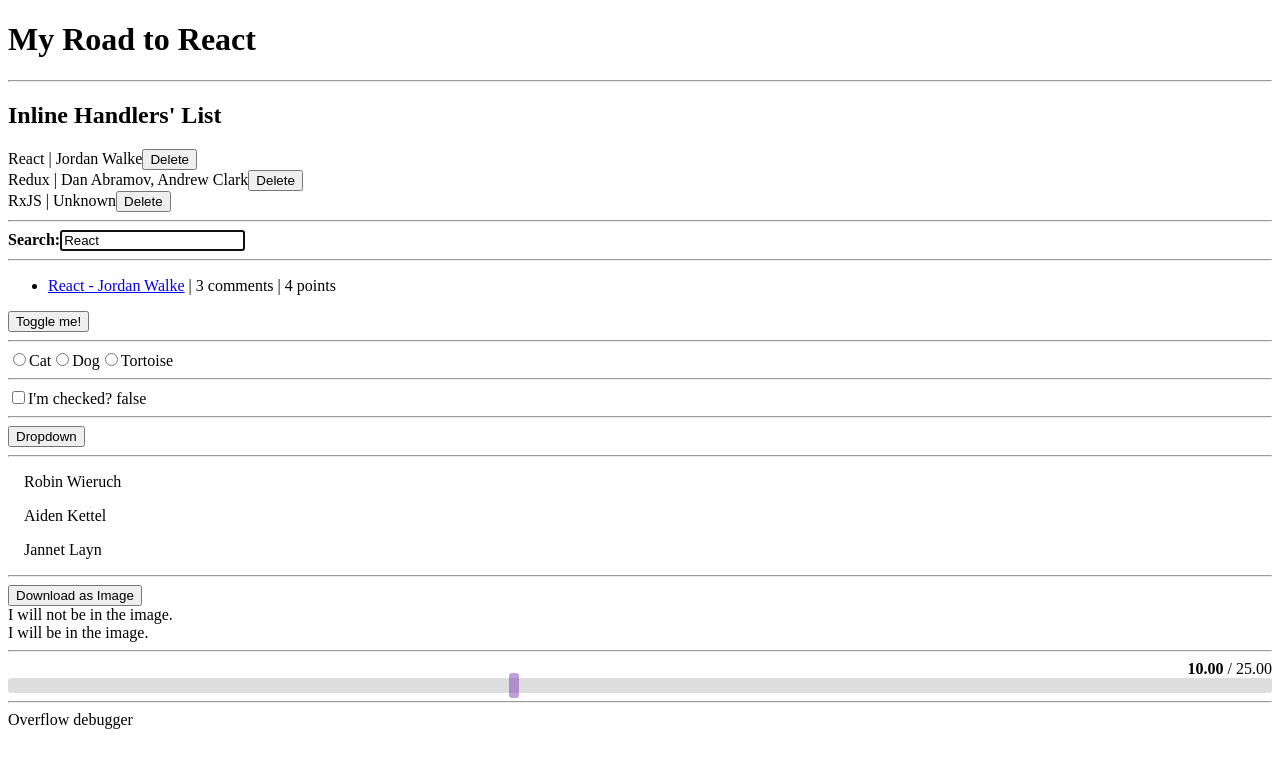
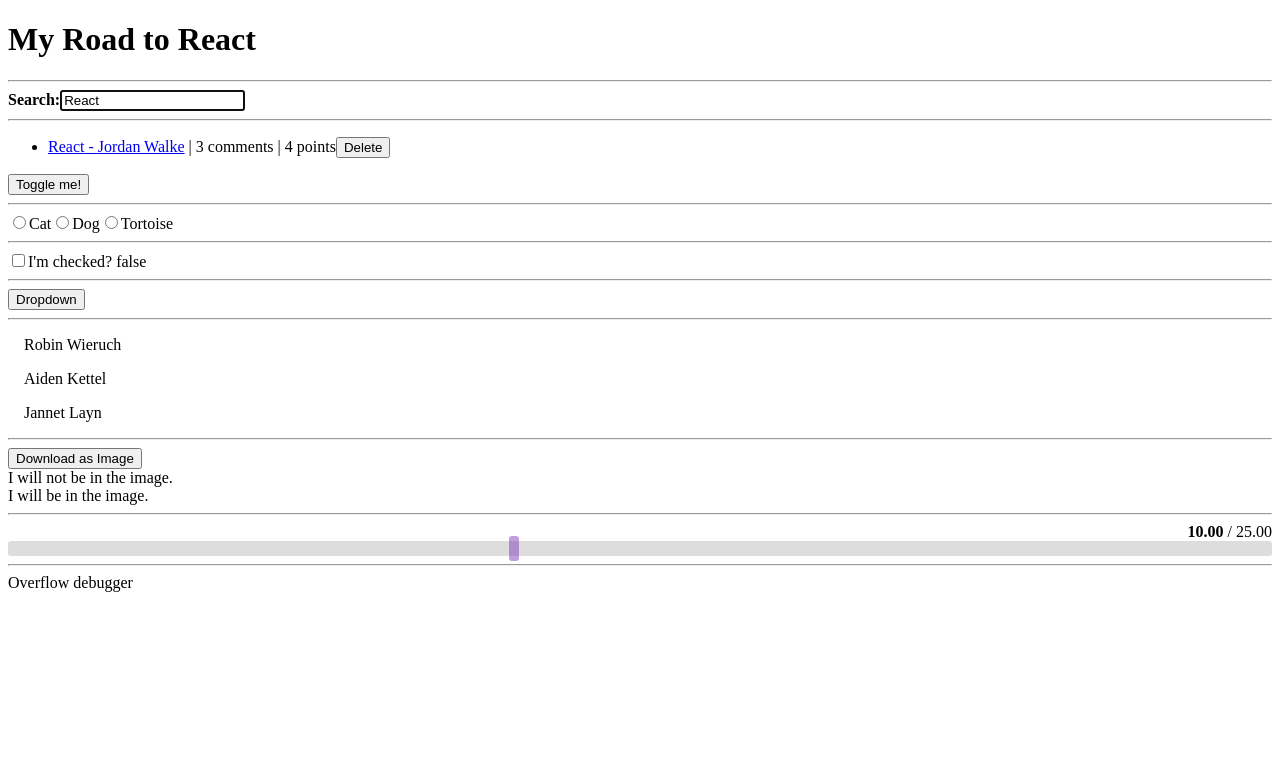
Before and after one commit to DiazAilan/road-to-react, a React (Vite) app: page / in a window 1280 px wide. Shown: the top 768 px of the page. Built offline with nearby package versions, Linux system fonts and the light colour scheme.

Commit message:
refactor: conciliate List & InlineHandlersList in a single StoriesList external component to avoid functionality duplication

```diff
--- a/src/App.tsx
+++ b/src/App.tsx
@@ -2,19 +2,15 @@
 import './App.scss';
 import storiesMockup from './mockups/stories.json';
 import usersMockup from './mockups/users.json';
-import { Story } from './models/story';
 import { User } from './models/user';
 import { DragDropContext, Draggable, Droppable, DropResult } from '@hello-pangea/dnd';
 import html2canvas from 'html2canvas';
 import { useIsOverflow } from './useIsOverflow';
 import { Button } from './Button';
-import { InlineHandlersList } from './InlineHandlersList';
+import { StoriesList } from './StoriesList';
+import { Story } from './models/story';
 
-type ListProps = {
-  list: Story[]
-}
-
-type InputWithLabelProps = {
+interface InputWithLabelProps {
   id: string
   value: string
   type?: string
@@ -37,8 +33,7 @@
 
 const App = () => {
 
-  const stories: Story[] = storiesMockup;
-
+  const [stories, setStories] = useState<Story[]>(storiesMockup)
   const [searchTerm, setSearchTerm] = useStorageState('search', 'React');
   const [isButtonActive, setIsButtonActive] = useState(false);
   const [favoriteMascot, setFavoriteMascot] = useState('');
@@ -56,6 +51,10 @@
 
   function handleSearch(query: string): void {
     setSearchTerm(query);
+  }
+
+  function handleDeleteStory(id: number): void {
+    setStories(stories.filter(story => story.id !== id))
   }
 
   function handleButtonClick(): void {
@@ -118,11 +117,6 @@
 
       <hr/>
 
-      <h2>Inline Handlers' List</h2>
-      <InlineHandlersList></InlineHandlersList>
-
-      <hr/>
-
       <InputWithLabel
         id='search'
         value={searchTerm}
@@ -134,7 +128,7 @@
 
       <hr/>
 
-      <List list={searchedStories}/>
+      <StoriesList stories={searchedStories} onDeleteStory={handleDeleteStory}/>
 
       <Button onClick={handleButtonClick}>
         {isButtonActive ? 'Try again!' : 'Toggle me!'}
@@ -195,26 +189,8 @@
         <div style={{ height: '200px' }}>Overflow debugger</div>
       </div>
     </>
-    )
-  }
-
-const List = ({list}: ListProps) => (
-  <ul>
-    {list.map(item => (
-      <ListItem item={item} key={item.id}/>
-    ))}
-  </ul>
-)
-
-const ListItem = ({item}: {item: Story}) => (
-  <li>
-    <span>
-      <a href={item.url}>{item.title} - {item.author}</a>
-    </span>
-    <span> | {item.numComments} comments</span>
-    <span> | {item.points} points</span>
-  </li>
-)
+  )
+}
 
 const InputWithLabel = ({
   id,
--- a/src/InlineHandlersList.tsx
+++ /dev/null
@@ -1,32 +0,0 @@
-import { Button } from './Button';
-import storiesMockup from './mockups/stories.json';
-import { useState } from "react";
-import { Story } from './models/story';
-
-export const InlineHandlersList = () => {
-
-  const [stories, setStories] = useState(storiesMockup)
-
-  function handleDeleteStory(id: number): void {
-    setStories(stories.filter(story => story.id !== id))
-  }
-
-  return (
-    stories.map((story) => <InlineHandlersItem story={story} onDelete={handleDeleteStory} key={story.id}/>)
-  )
-}
-
-interface InlineHandlersItemProps {
-  story: Story;
-  onDelete: (storyId: number) => void;
-}
-
-const InlineHandlersItem = ({story, onDelete}: InlineHandlersItemProps) => {
-
-  return (
-    <div>
-      <label>{story.title} | {story.author}</label>
-      <Button onClick={() => onDelete(story.id)}>Delete</Button>
-    </div>
-  )
-}
--- /dev/null
+++ b/src/StoriesList.tsx
@@ -0,0 +1,29 @@
+import { Button } from './Button';
+import { Story } from './models/story';
+
+export interface StoriesListProps {
+  stories: Story[]
+  onDeleteStory: (id: number) => void
+}
+
+export const StoriesList = ({stories, onDeleteStory}: StoriesListProps) => (
+  <ul>
+    {stories.map((story) => <StoryItem story={story} onDelete={onDeleteStory} key={story.id}/>)}
+  </ul>
+)
+
+interface StoryItemProps {
+  story: Story;
+  onDelete: (storyId: number) => void;
+}
+
+const StoryItem = ({story, onDelete}: StoryItemProps) => (
+  <li>
+    <span>
+      <a href={story.url}>{story.title} - {story.author}</a>
+    </span>
+    <span> | {story.numComments} comments</span>
+    <span> | {story.points} points</span>
+    <Button onClick={() => onDelete(story.id)}>Delete</Button>
+  </li>
+)
```
